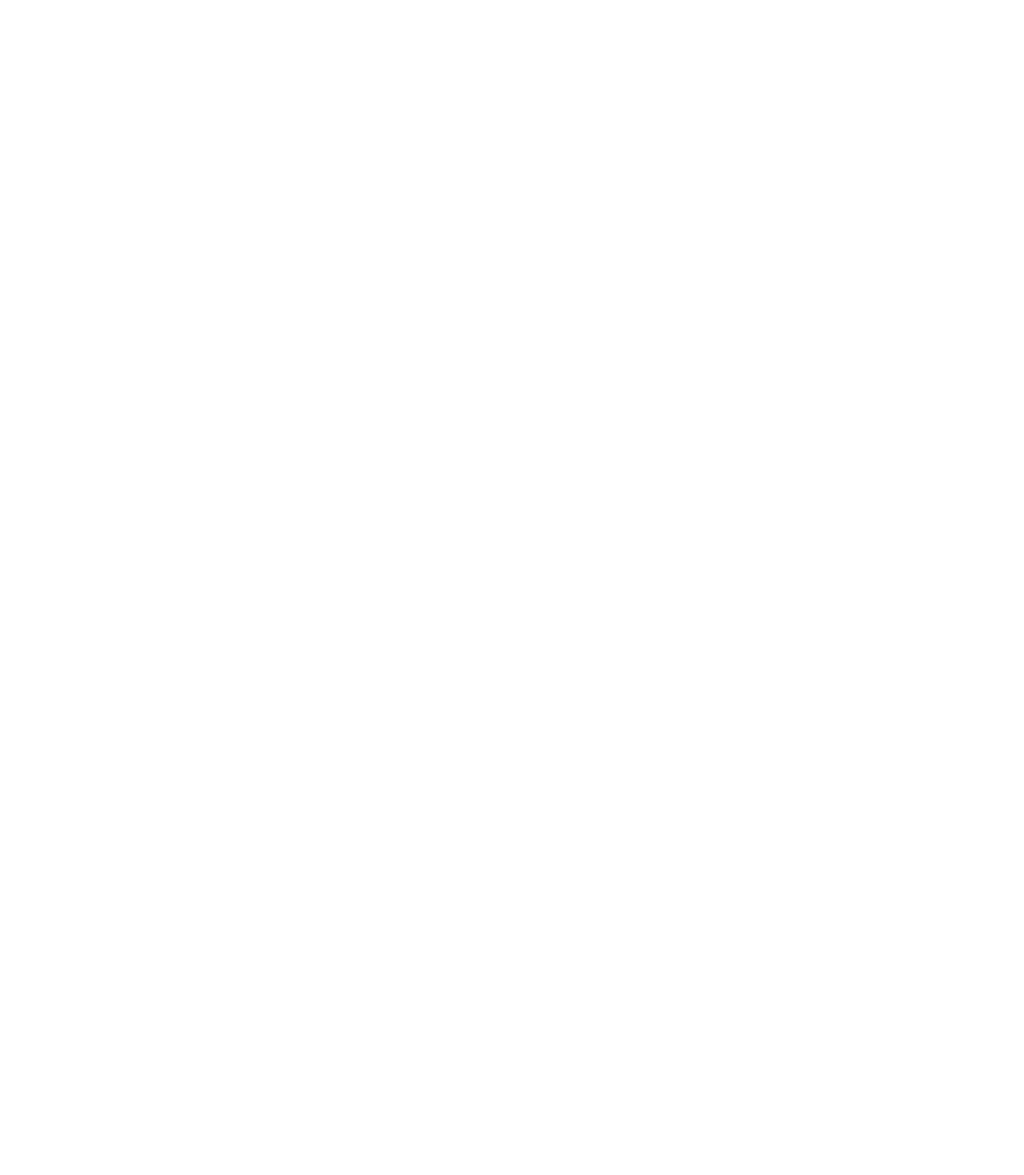
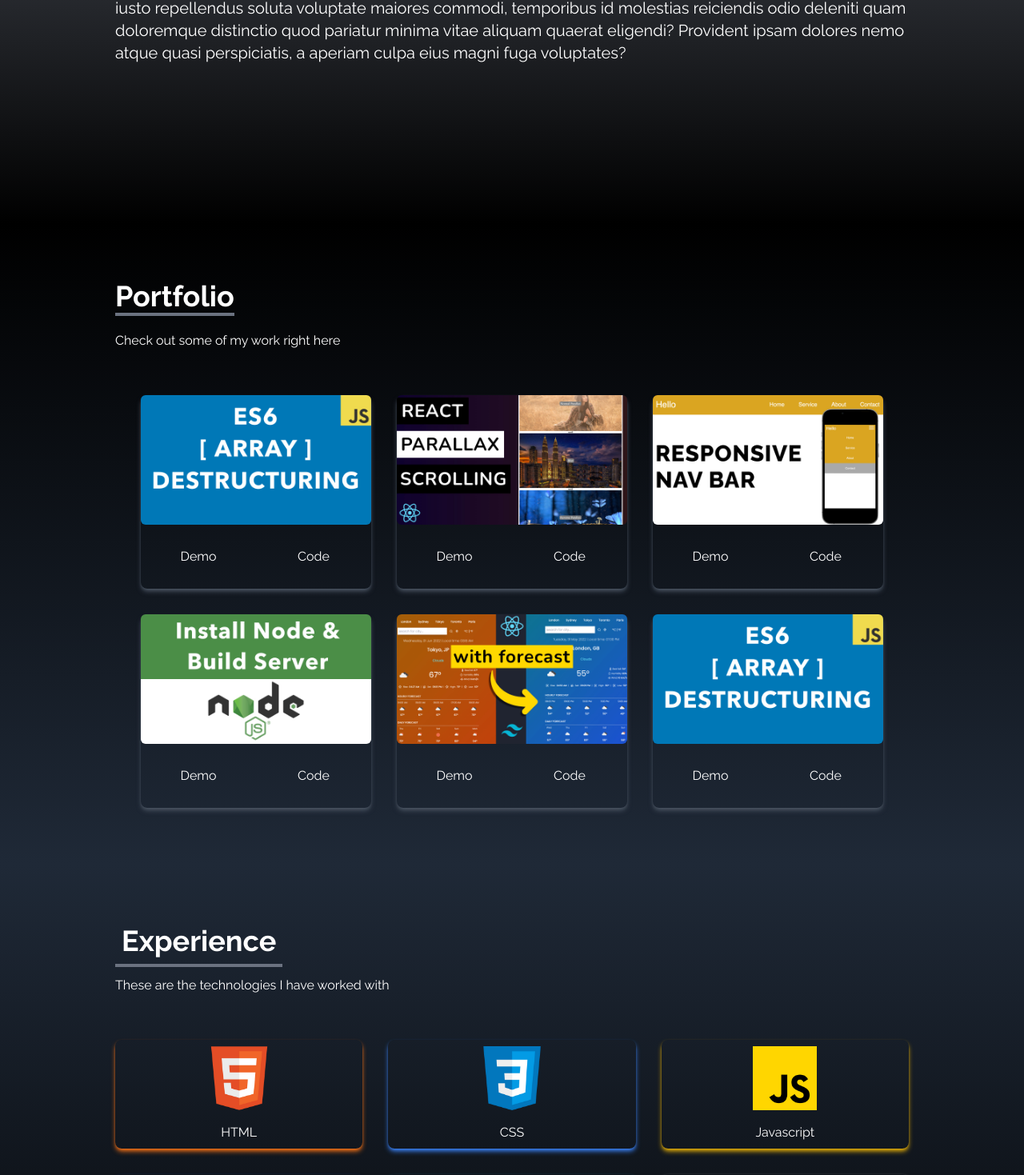
Before and after one commit to jatin-code21/Web-Projects, a React (Create React App) app in the folder portfolio/: page / in a window 1280 px wide. Shown: the part 1320-2789 px from the top of the page at 80% size. Before the commit the page ends 800 px from the top, so only its background shows below. Built offline with nearby package versions, Linux system fonts and the light colour scheme; the HTML template or start-up script is replaced by a standard one.

Commit message:
last commit after some time

```diff
--- a/portfolio/package.json
+++ b/portfolio/package.json
@@ -10,6 +10,7 @@
     "react-dom": "^18.2.0",
     "react-icons": "^4.4.0",
     "react-scripts": "5.0.1",
+    "react-scroll": "^1.8.7",
     "web-vitals": "^2.1.4"
   },
   "scripts": {
--- a/portfolio/src/App.js
+++ b/portfolio/src/App.js
@@ -1,5 +1,9 @@
+import About from "./components/About";
+import Contact from "./components/Contact";
+import Experience from "./components/Experience";
 import Home from "./components/Home";
 import NavBar from "./components/NavBar";
+import Portfolio from "./components/Portfolio";
 import SocialLinks from "./components/SocialLinks";
 
 function App() {
@@ -7,6 +11,10 @@
     <div>
       <NavBar/>
       <Home/>
+      <About/>
+      <Portfolio/>
+      <Experience/>
+      <Contact/>
 
       <SocialLinks/>
     </div>
--- /dev/null
+++ b/portfolio/src/components/About.jsx
@@ -0,0 +1,28 @@
+import React from 'react'
+
+const About = () => {
+  return (
+    <div
+        name="about"
+        className='w-full h-screen bg-gradient-to-b from-gray-500 to-black text-white'
+    >
+        <div className='max-w-screen-lg p-4 mx-auto flex flex-col justify-center w-full h-full'>
+            <div className='pb-8'>
+                <p className='text-4xl font-bold inline border-b-4 border-gray-500'>About</p>
+            </div>
+
+            <p className='text-xl mt-20'>
+                Lorem ipsum dolor sit amet consectetur adipisicing elit. Corrupti, sit. Quas saepe, rem illum inventore quae quo? Nihil non impedit enim modi quod labore dolore. Beatae atque, quia ducimus rerum doloribus repellendus, tempore eum dolorum, facilis ut numquam. Eligendi est autem totam sit vero cupiditate nemo voluptatem dolor earum sequi.
+            </p>
+
+            <br/>
+            <p className='text-xl'>
+                Lorem ipsum dolor, sit amet consectetur adipisicing elit. Consequuntur, quasi, dolores magnam ut repellat iusto repellendus soluta voluptate maiores commodi, temporibus id molestias reiciendis odio deleniti quam doloremque distinctio quod pariatur minima vitae aliquam quaerat eligendi? Provident ipsam dolores nemo atque quasi perspiciatis, a aperiam culpa eius magni fuga voluptates?
+            </p>
+
+        </div>
+    </div>
+  )
+}
+
+export default About
--- /dev/null
+++ b/portfolio/src/components/Contact.jsx
@@ -0,0 +1,26 @@
+import React from 'react'
+
+const Contact = () => {
+    return (
+        <div name='contact' className='w-full h-screen bg-gradient-to-b from-black to-gray-800 p-4 text-white'>
+            <div className='flex flex-col p-4 justify-center max-w-screen-lg mx-auto h-full'>
+                <div className='pb-8'>
+                    <p className='text-4xl font-bold inline border-b-4 border-gray-500'>Contact</p>
+                    <p className='py-6'>Submit the form below to get in touch with me</p>
+                </div>
+
+                <div className='flex justify-center items-center'>
+                    <form action="https://getform.io/f/6b766edb-f0f3-4f06-9e83-c55bc26f0e1f" method='POST' className='flex flex-col w-full md:w-1/2'>
+                        <input type="text" name='name' placeholder='Enter Your Name' className='p-2 bg-transparent border-2 rounded-md text-white focus:outline-none' />
+                        <input type="text" name='emai' placeholder='Enter Your Email' className='my-4 p-2 bg-transparent border-2 rounded-md text-white focus:outline-none' />
+                        <textarea name="message" rows="10" className='p-2 bg-transparent border-2 rounded-md text-white focus:outline-none' placeholder='Enter Your Message'></textarea>
+
+                        <button className='text-white bg-gradient-to-b from-cyan-500 to-blue-500 px-6 py-3 my-8 mx-auto flex items-center rounded-md hover:scale-110 duration-300'>Let's Talk</button>
+                    </form>
+                </div>
+            </div>
+        </div>
+    )
+}
+
+export default Contact
--- /dev/null
+++ b/portfolio/src/components/Experience.jsx
@@ -0,0 +1,90 @@
+import React from 'react'
+import html from "../assets/html.png"
+import css from "../assets/css.png"
+import javascript from "../assets/javascript.png"
+import reactImage from "../assets/react.png"
+import nextjs from "../assets/nextjs.png"
+import graphql from "../assets/graphql.png"
+import github from "../assets/github.png"
+import tailwind from "../assets/tailwind.png"
+
+const Experience = () => {
+
+    const techs = [
+        {
+            id: 1,
+            src: html,
+            title: "HTML",
+            style: 'shadow-orange-500'
+        },
+        {
+            id: 2,
+            src: css,
+            title: "CSS",
+            style: 'shadow-blue-500'
+        },
+        {
+            id: 3,
+            src: javascript,
+            title: "Javascript",
+            style: 'shadow-yellow-500'
+        },
+        {
+            id: 4,
+            src: reactImage,
+            title: "React",
+            style: 'shadow-blue-600'
+        },
+        {
+            id: 5,
+            src: tailwind,
+            title: "Tailwind",
+            style: 'shadow-sky-400'
+        },
+        {
+            id: 6,
+            src: nextjs,
+            title: "Next Js",
+            style: 'shadow-white'
+        },
+        {
+            id: 7,
+            src: graphql,
+            title: "GraphQl",
+            style: 'shadow-pink-400'
+        },
+        {
+            id: 8,
+            src: github,
+            title: "Github",
+            style: 'shadow-gray-400'
+        },
+    ]
+
+    return (
+        <div name="experience" className='bg-gradient-to-b from-gray-800 to-black w-full h-screen'>
+            <div className='max-w-screen-lg mx-auto p-4 flex flex-col justify-center w-full h-full text-white'>
+                <div>
+                    <p className='text-4xl font-bold border-b-4 border-gray-500 p-2 inline'>Experience</p>
+                    <p className='py-6'>These are the technologies I have worked with</p>
+                </div>
+
+                <div className='w-full grid grid-cols-2 sm:grid-cols-3 gap-8 text-center py-8 px-12 sm:px-0'>
+
+                    {
+                        techs.map(({ id, src, title, style }) => (
+                            <div key={id}   className={`shadow-md hover:scale-105 duration-500 py-2 rounded-lg ${style}`}>
+                                <img src={src} alt="" className='w-20 mx-auto' />
+                                <p className='mt-4'>{title}</p>
+                            </div>
+                        ))
+                    }
+
+
+                </div>
+            </div>
+        </div>
+    )
+}
+
+export default Experience
--- a/portfolio/src/components/Home.jsx
+++ b/portfolio/src/components/Home.jsx
@@ -2,6 +2,7 @@
 import "../phstyle.css"
 import HeroImage from '../assets/heroImage.jpg'
 import { RiArrowRightSLine } from 'react-icons/ri'
+import { Link } from "react-scroll";
 
 const Home = () => {
     return (
@@ -17,13 +18,13 @@
                     </p>
 
                     <div>
-                        <button className='group text-white w-fit px-6 py-3 my-2 flex item-center rounded-md bg-gradient-to-r from-cyan-500 to-blue-500 cursor-pointer'>
+                        <Link to="portfolio" smooth duration={500} className='group text-white w-fit px-6 py-3 my-2 flex item-center rounded-md bg-gradient-to-r from-cyan-500 to-blue-500 cursor-pointer'>
                             Portfolio
                             <span className='group-hover:rotate-90 duration-300'>
                                 <RiArrowRightSLine size={25} className="ml-1"/>
                             </span>
 
-                        </button>
+                        </Link>
                     </div>
                 </div>
 
--- /dev/null
+++ b/portfolio/src/components/Portfolio.jsx
@@ -0,0 +1,66 @@
+import React from 'react'
+import arrayDestruct from "../assets/portfolio/arrayDestruct.jpg"
+import installNode from "../assets/portfolio/installNode.jpg"
+import navbar from "../assets/portfolio/navbar.jpg"
+import reactParallax from "../assets/portfolio/reactParallax.jpg"
+import reactSmooth from "../assets/portfolio/reactSmooth.jpg"
+import reactWeather from "../assets/portfolio/reactWeather.jpg"
+
+const Portfolio = () => {
+
+    const portfolios = [
+        {
+            id: 1,
+            src: arrayDestruct
+        },
+        {
+            id: 2,
+            src: reactParallax
+        },
+        {
+            id: 3,
+            src: navbar
+        },
+        {
+            id: 4,
+            src: installNode
+        },
+        {
+            id: 5,
+            src: reactWeather
+        },
+        {
+            id: 6,
+            src: arrayDestruct
+        }
+    ]
+
+    return (
+        <div name="portfolio" className='bg-gradient-to-b from-black to-gray-800 text-white md:h-screen'>
+            <div className='max-w-screen-lg p-4 mx-auto flex flex-col justify-center w-full h-full'>
+                <div className='pb-8'>
+                    <p className='text-4xl font-bold inline border-b-4 border-gray-500'>Portfolio</p>
+                    <p className='py-6'>Check out some of my work right here</p>
+                </div>
+
+
+                <div className='grid sm:grid-cols-2 md:grid-cols-3 gap-8 px-12 sm:px-8'>
+                    {
+                        portfolios.map(({ id, src }) => (
+                            <div  key={id} className='shadow-md shadow-gray-600 rounded-lg'>
+                                <img src={src} alt="" className='rounded-md duration-200 hover:scale-105' />
+                                <div className='flex justify-center item-center'>
+                                    <button className='w-1/2 px-6 py-3 m-4 duration-200 hover:scale-105'>Demo</button>
+                                    <button className='w-1/2 px-6 py-3 m-4 duration-200 hover:scale-105'>Code</button>
+                                </div>
+                            </div>
+                        ))
+                    }
+
+                </div>
+            </div>
+        </div>
+    )
+}
+
+export default Portfolio
```
Also changed, not shown: portfolio/src/components/NavBar.jsx (+5 -4 lines), 1 other file (tests, documents, lock files or other folders).
